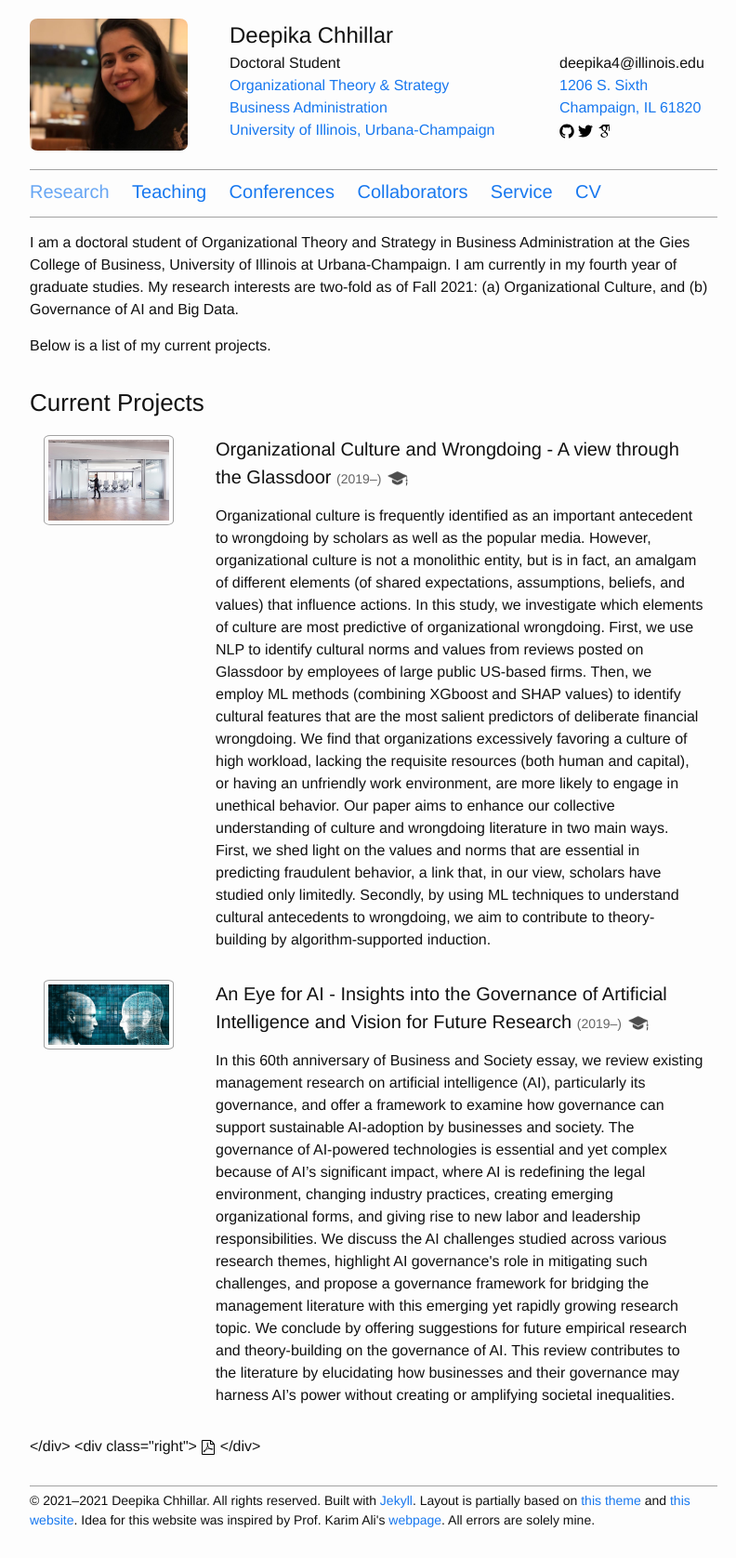
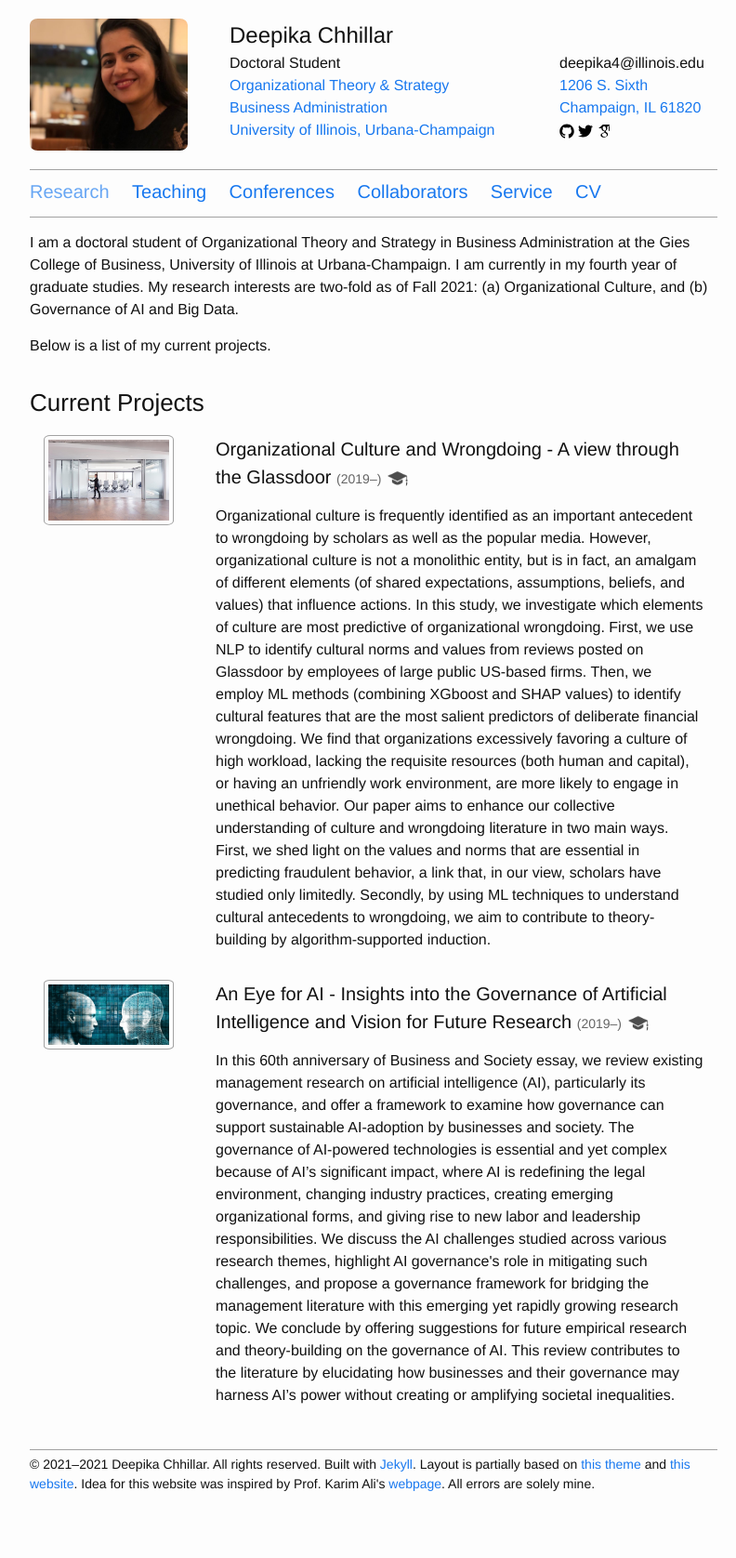
Before and after one commit to deepikachhillar/deepikachhillar.github.io, a Jekyll site: the page built from index.md, in a window 1280 px wide. Shown: the whole page at 93% size, without its empty margins (238-1030 px from the left). Built offline with Jekyll 4.4.1, drawn with Linux system fonts in a browser that asks for light colours; after the commit the page ends 1637 px from its top, so only the background shows below that.

Commit message:
Update index.md

```diff
--- a/index.md
+++ b/index.md
@@ -12,10 +12,3 @@
 ### Current Projects
 {% assign current = site.data.projects | where_exp: "project", "project.end == nil" %}
 {% include projects.html data=current %}
-
- </div>
-    <div class="right">
-      <a href="{{ "/resources/papers/" | append: paper.id | append: ".pdf" | prepend: site.baseurl }}" target="_blank">
-        <span class="icon"><svg><use xlink:href="#icon-pdf"/></svg></span>
-      </a>
- </div>
```
